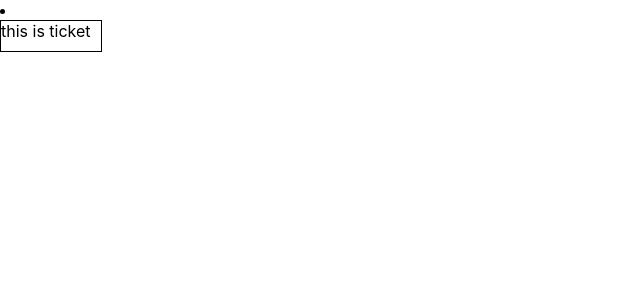
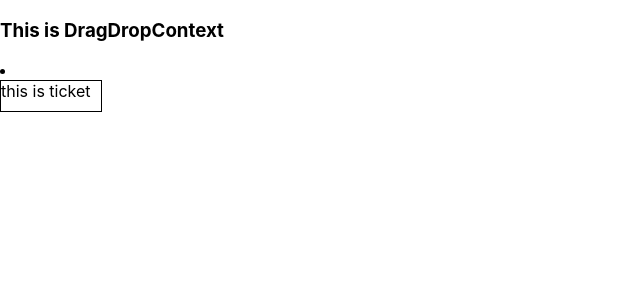
Before and after one commit to dineshyalla/drag-drop-ticket-board, a React (Create React App) app: page / in a window 1280 px wide. Shown: the top 300 px of the page, without its empty margins (0-640 px from the left). Built offline with nearby package versions, Linux system fonts and the light colour scheme.

Commit message:
created file dragdropcontext (#2)

```diff
--- a/src/App.js
+++ b/src/App.js
@@ -1,10 +1,12 @@
 import React from 'react';
 import Ticket from './components/Ticket';
+import DragDropContext from './components/DragDropContext';
 
 function App() {
   return (
     <div className="App">
-    <Ticket />
+      <DragDropContext />
+      <Ticket />
     </div>
   );
 }
--- /dev/null
+++ b/src/components/DragDropContext.js
@@ -0,0 +1,8 @@
+import React from 'react';
+import { Layout } from './styled';
+
+const DragDropContext = () => {
+  return <h3>This is DragDropContext</h3>;
+};
+
+export default DragDropContext;
```
